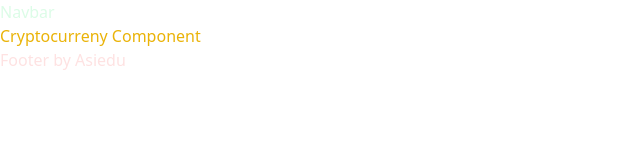
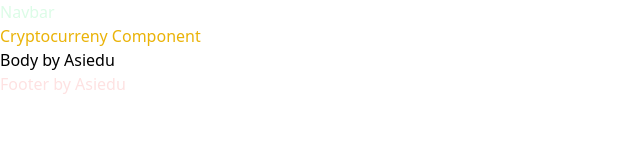
Before and after one commit to Vi-obb/react-cryptocurrency-app, a React (Vite) app: page / in a window 1280 px wide. Shown: the top 160 px of the page, without its empty margins (0-640 px from the left). Built offline with nearby package versions, Linux system fonts and the light colour scheme.

Commit message:
editted body.jsx

```diff
--- a/src/components/Body/Body.jsx
+++ b/src/components/Body/Body.jsx
@@ -17,6 +17,7 @@ const Body = () => {
 	return (
 		<div>
 			<Crypto />
+			Body by Asiedu
 		</div>
 	)
 }
```
